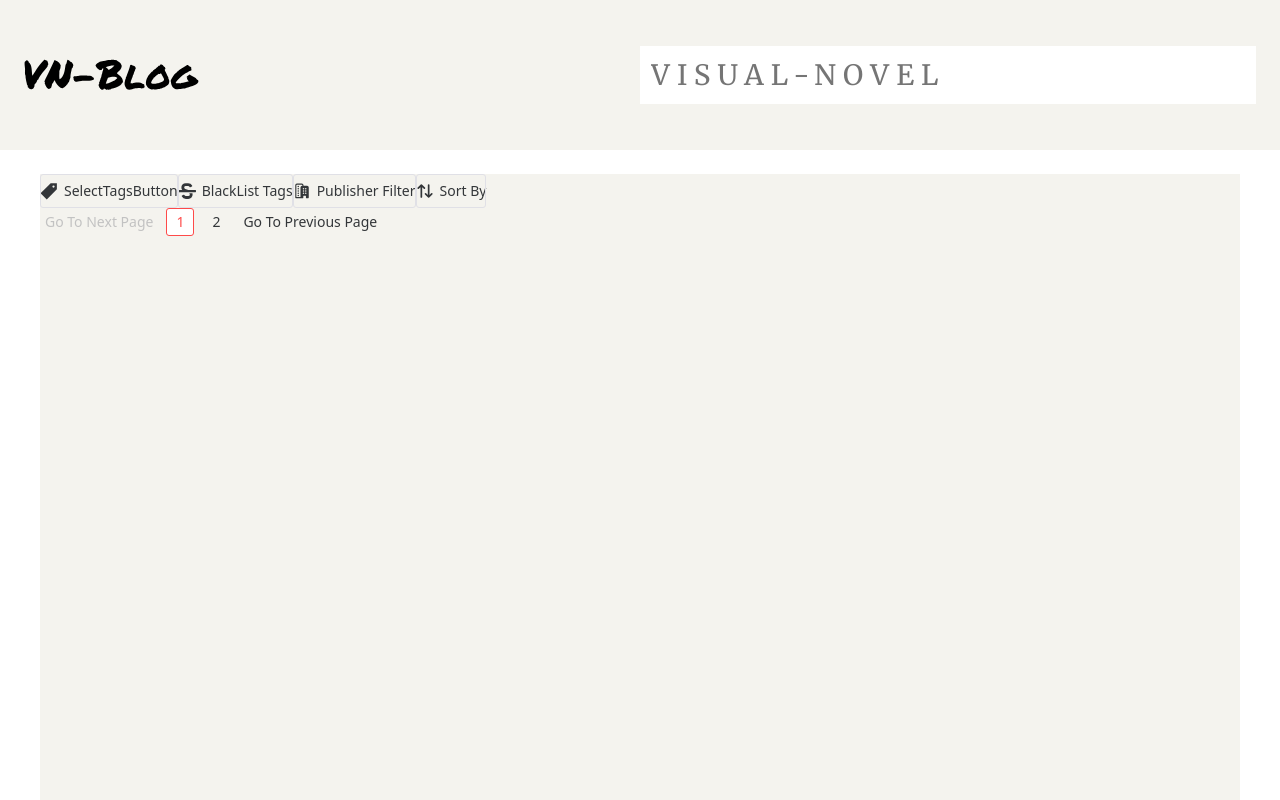
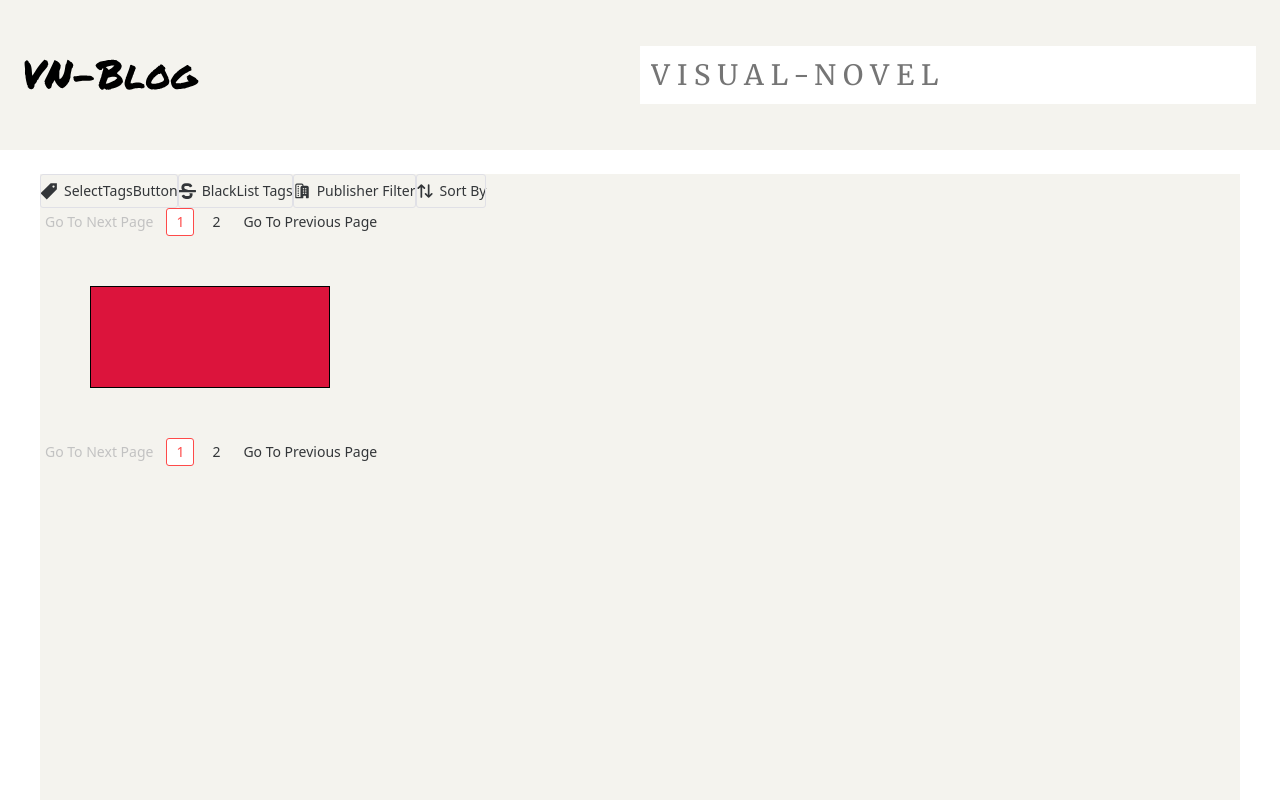
Before and after one commit to ImmaculateEmpyrean/project-blog, a Vue app: page /search in a window 1280 px wide. Shown: the top 800 px of the page. Built offline with nearby package versions, Linux system fonts and the light colour scheme; some icons are missing.

Commit message:
pagination working in sync.

```diff
--- a/src/views/SearchPage.vue
+++ b/src/views/SearchPage.vue
@@ -6,7 +6,13 @@
             <PublisherTagsButton />
             <SortByButton />
         </div>
-        <Pagination :pageCount="pageCount" @on-update:page="searchPageUpdated"/>
+        <Pagination :page="currentPage" :pageCount="pageCount" @on-update:page="searchPageUpdated"/>
+
+        <div class="searchCardArea">
+            <div class="box"></div>
+        </div>
+
+        <Pagination :page="currentPage" :pageCount="pageCount" @on-update:page="searchPageUpdated"/>
     </div>
 </template>
 
@@ -47,6 +53,16 @@ export default {
     @use '../assets/scss/setting' as *;
     @import '../assets/scss/columns.scss';
 
+    .box{
+        border: 1px solid black;
+        padding: 50px;
+        margin: 50px;
+
+        width: 20%;
+
+        background-color: crimson;
+    }
+
     .searchPage{
         height: 100vh; //for testing purpose only
     }
```
